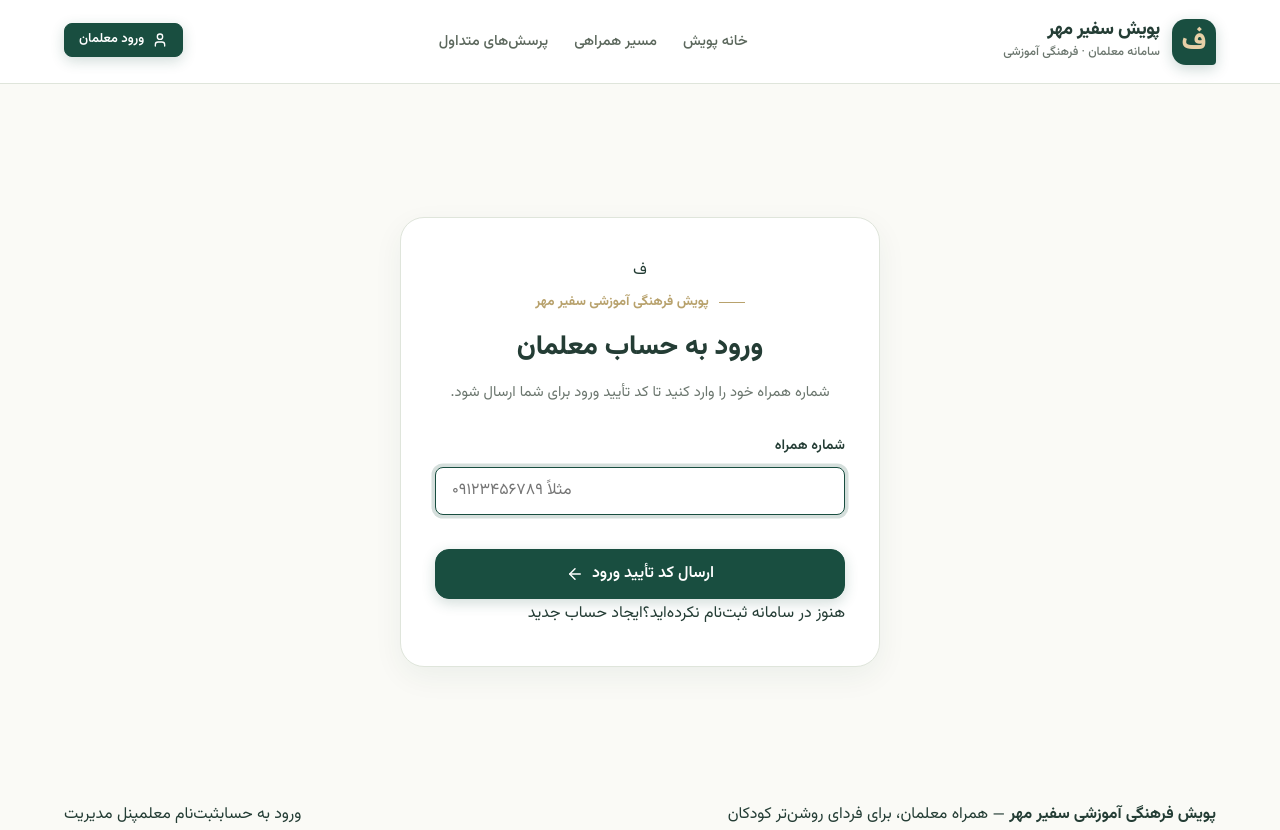
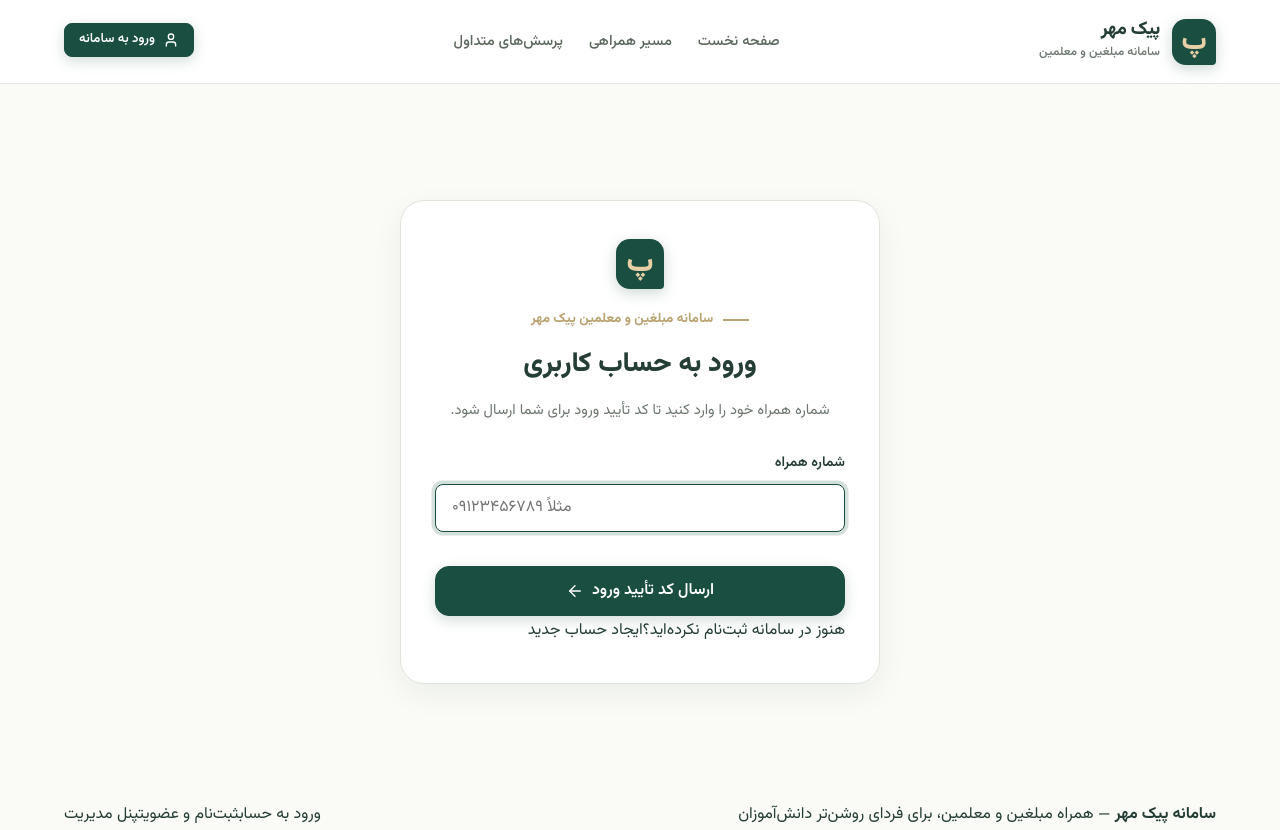
Before and after one commit to AminEslamian/peykemehr-frontend, a React (Vite) app: page / in a window 1280 px wide. Both pictures are taken after a click on the button "قبلاً ثبت‌نام کرده‌ام". Built offline with nearby package versions, Linux system fonts and the light colour scheme.

Commit message:
fix: enhance hullucated text in the main page

```diff
--- a/index.html
+++ b/index.html
@@ -3,7 +3,7 @@
 <head>
     <meta charset="UTF-8" />
     <meta name="viewport" content="width=device-width, initial-scale=1.0" />
-    <title>پویش سفیر مهر | سامانه معلمان</title>
+    <title>پیک مهر | سامانه مبلغین و معلمین</title>
     <link rel="preconnect" href="https://fonts.googleapis.com">
     <link rel="preconnect" href="https://fonts.gstatic.com" crossorigin>
     <link href="https://fonts.googleapis.com/css2?family=Vazirmatn:wght@300;400;500;600;700;800;900&display=swap" rel="stylesheet">
--- a/src/components/Footer.tsx
+++ b/src/components/Footer.tsx
@@ -5,12 +5,12 @@ export const Footer: React.FC = () => {
     <footer className="site-footer">
       <div className="header-inner" style={{ flexWrap: 'wrap', gap: '16px' }}>
         <div className="footer-copy">
-          <b>پویش فرهنگی آموزشی سفیر مهر</b> — همراه معلمان، برای فردای روشن‌تر کودکان
+          <b>سامانه پیک مهر</b> — همراه مبلغین و معلمین، برای فردای روشن‌تر دانش‌آموزان
         </div>
 
         <div className="footer-links">
           <a href="#/login">ورود به حساب</a>
-          <a href="#/register">ثبت‌نام معلم</a>
+          <a href="#/register">ثبت‌نام و عضویت</a>
           <a href="http://127.0.0.1:8000/admin/" target="_blank" rel="noreferrer">
             پنل مدیریت
           </a>
--- a/src/components/Header.tsx
+++ b/src/components/Header.tsx
@@ -19,10 +19,10 @@ export const Header: React.FC<HeaderProps> = ({ currentView, onNavigate }) => {
     <header className="site-header">
       <div className="header-inner">
         <div className="brand-wrapper" onClick={() => onNavigate('home')}>
-          <span className="brand-mark">ف</span>
+          <span className="brand-mark">پ</span>
           <div className="brand-info">
-            <b>پویش سفیر مهر</b>
-            <small>سامانه معلمان · فرهنگی آموزشی</small>
+            <b>پیک مهر</b>
+            <small>سامانه مبلغین و معلمین</small>
           </div>
         </div>
 
@@ -31,7 +31,7 @@ export const Header: React.FC<HeaderProps> = ({ currentView, onNavigate }) => {
             className={`nav-link ${currentView === 'home' ? 'active' : ''}`}
             onClick={() => onNavigate('home')}
           >
-            خانه پویش
+            صفحه نخست
           </span>
           {isAuth ? (
             <>
@@ -86,7 +86,7 @@ export const Header: React.FC<HeaderProps> = ({ currentView, onNavigate }) => {
               onClick={() => onNavigate('login')}
             >
               <User size={16} />
-              ورود معلمان
+              ورود به سامانه
             </button>
           )}
         </div>
--- a/src/index.css
+++ b/src/index.css
@@ -590,6 +590,22 @@ button, input, select, textarea {
   margin-bottom: 26px;
 }
 
+.auth-brand-mark {
+  background: var(--primary);
+  color: #e7d0a7;
+  width: 48px;
+  height: 50px;
+  display: grid;
+  place-items: center;
+  border-radius: 14px 14px 4px 14px;
+  font-size: 30px;
+  font-weight: 800;
+  line-height: 1;
+  box-shadow: 0 4px 14px rgba(25, 78, 64, 0.22);
+  user-select: none;
+  margin: 0 auto 14px;
+}
+
 .auth-title {
   font-size: clamp(1.4rem, 2.5vw, 1.7rem);
   font-weight: 800;
--- a/src/views/AuthView.tsx
+++ b/src/views/AuthView.tsx
@@ -138,17 +138,17 @@ export const AuthView: React.FC<AuthViewProps> = ({ initialMode, onDone, onSwitc
     <div className="auth-wrapper">
       <div className={`auth-box ${mode === 'register' && step === 'phone' ? 'auth-box-wide' : ''}`}>
         <div className="auth-header">
-          <div className="auth-brand-mark">ف</div>
+          <div className="auth-brand-mark">پ</div>
           <span className="eyebrow">
-            <span className="line" /> پویش فرهنگی آموزشی سفیر مهر
+            <span className="line" /> سامانه مبلغین و معلمین پیک مهر
           </span>
 
           <h1 className="auth-title">
             {step === 'otp'
               ? 'تأیید شماره و ورود'
               : mode === 'login'
-              ? 'ورود به حساب معلمان'
-              : 'ایجاد حساب کاربری معلم'}
+              ? 'ورود به حساب کاربری'
+              : 'ایجاد حساب کاربری (مبلغین و معلمین)'}
           </h1>
 
           <p className="auth-subtitle">
--- a/src/views/DashboardView.tsx
+++ b/src/views/DashboardView.tsx
@@ -196,7 +196,7 @@ export const DashboardView: React.FC<DashboardViewProps> = ({ onNavigate }) => {
             <h2 style={{ margin: '0 0 4px', fontSize: '1.25rem', fontWeight: 800 }}>
               {teacher?.first_name && teacher?.last_name
                 ? `${teacher.first_name} ${teacher.last_name} گرامی`
-                : 'همکار ارجمند، به پویش سفیر مهر خوش آمدید'}
+                : 'همکار ارجمند، به سامانه پیک مهر خوش آمدید'}
             </h2>
             <p>
               {teacher?.school ? `آموزگار دبستان ${teacher.school} · ` : ''}
--- a/src/views/HomeView.tsx
+++ b/src/views/HomeView.tsx
@@ -21,7 +21,7 @@ export const HomeView: React.FC<HomeViewProps> = ({ onNavigate }) => {
           </h1>
 
           <p className="hero-desc">
-            پویش فرهنگی آموزشی سفیر مهر؛ همراه معلمان، برای ثبت تجارب ماندگار در کلاس‌های درس، ارائه
+            سامانه فرهنگی آموزشی پیک مهر؛ همراه مبلغین و معلمین، برای ثبت تجارب ماندگار در کلاس‌های درس و مدارس، ارائه
             گزارش‌های چندرسانه‌ای و ارتقای فعالیت‌های تربیتی دانش‌آموزان.
           </p>
 
@@ -31,7 +31,7 @@ export const HomeView: React.FC<HomeViewProps> = ({ onNavigate }) => {
               className="btn-astra btn-astra-primary btn-astra-lg"
               onClick={() => onNavigate('register')}
             >
-              همراه پویش می‌شوم
+              عضویت در پیک مهر
               <ArrowLeft size={18} />
             </button>
 
@@ -47,7 +47,7 @@ export const HomeView: React.FC<HomeViewProps> = ({ onNavigate }) => {
 
           <div className="hero-features">
             <span className="hero-feature-item">
-              <Check size={16} /> ویژه معلمان و مربیان مدارس
+              <Check size={16} /> ویژه مبلغین، معلمان و مربیان تربیتی
             </span>
             <span className="hero-feature-item">
               <Check size={16} /> ثبت گزارش‌های متنی، عکس و فیلم
@@ -98,12 +98,12 @@ export const HomeView: React.FC<HomeViewProps> = ({ onNavigate }) => {
             <span className="line" /> مسیر همراهی شما
           </span>
           <h2>چهار قدم تا یک تجربه مشترک</h2>
-          <p>مراحل عضویت و فعالیت معلمان گرامی در سامانه سفیر مهر</p>
+          <p>مراحل عضویت و فعالیت مبلغین و معلمان گرامی در سامانه پیک مهر</p>
         </div>
 
         <div className="steps-grid">
           {[
-            ['۰۱', 'ثبت‌نام معلم', 'مشخصات فردی، پایه تحصیلی، نام مدرسه و اطلاعات محل خدمت خود را ثبت فرمایید.'],
+            ['۰۱', 'ثبت‌نام و عضویت', 'مشخصات فردی، پایه تحصیلی، نام مدرسه و اطلاعات محل خدمت خود را ثبت فرمایید.'],
             ['۰۲', 'ورود پیامکی امن', 'با شماره همراه خود و دریافت کد تأیید یکبار مصرف به سادگی وارد سامانه شوید.'],
             ['۰۳', 'ثبت گزارش و آثار', 'روایت اجرای فعالیت‌ها، عکس‌ها و ویدیوهای کلاس درس را در سامانه بارگذاری فرمایید.'],
             ['۰۴', 'شرکت در نظرسنجی', 'در نظرسنجی‌های دوره‌ای شرکت نموده و بازخوردهای آموزشی خود را به اشتراک بگذارید.'],
@@ -124,13 +124,13 @@ export const HomeView: React.FC<HomeViewProps> = ({ onNavigate }) => {
             <span className="line" /> راهنما و پشتیبانی
           </span>
           <h2>پیش از همراهی بدانید</h2>
-          <p>پاسخ به متداول‌ترین پرسش‌های معلمان پیرامون نحوه کار با سامانه</p>
+          <p>پاسخ به متداول‌ترین پرسش‌های مبلغین و معلمان پیرامون نحوه کار با سامانه</p>
         </div>
 
         <div className="faq-list">
           <details className="faq-item" open>
-            <summary>آیا استفاده از سامانه برای معلمان هزینه‌ای دارد؟</summary>
-            <p>خیر؛ ثبت‌نام، ارسال گزارش‌ها و شرکت در نظرسنجی‌ها برای تمامی معلمان، مدیران و مربیان مدارس کاملاً رایگان است.</p>
+            <summary>آیا استفاده از سامانه برای مبلغین و معلمان هزینه‌ای دارد؟</summary>
+            <p>خیر؛ ثبت‌نام، ارسال گزارش‌ها و شرکت در نظرسنجی‌ها برای تمامی مبلغین، معلمان و مربیان مدارس کاملاً رایگان است.</p>
           </details>
 
           <details className="faq-item">
--- a/src/views/SurveyView.tsx
+++ b/src/views/SurveyView.tsx
@@ -217,7 +217,7 @@ export const SurveyView: React.FC<SurveyViewProps> = ({ onNavigate }) => {
           <span className="line" /> همراهی معلمان
         </span>
         <h1 style={{ margin: '8px 0', fontSize: '2rem', fontWeight: 800 }}>
-          پرسشنامه‌ها و نظرسنجی‌های پویش
+          پرسشنامه‌ها و نظرسنجی‌های سامانه
         </h1>
         <p style={{ margin: 0, color: 'var(--muted-foreground)', fontSize: '0.95rem' }}>
           نظرات و بازخوردهای ارزنده‌ی شما، راهنمای تدوین برنامه‌ها و ارتقای فعالیت‌های تربیتی است.
@@ -589,7 +589,7 @@ export const SurveyView: React.FC<SurveyViewProps> = ({ onNavigate }) => {
                   lineHeight: 1.8,
                 }}
               >
-                به محض انتشار پرسشنامه یا نظرسنجی جدید پیرامون پویش سفیر مهر، در این بخش قابل مشاهده خواهد بود.
+                به محض انتشار پرسشنامه یا نظرسنجی جدید در سامانه، در این بخش قابل مشاهده خواهد بود.
               </p>
             </div>
           ) : (
```
